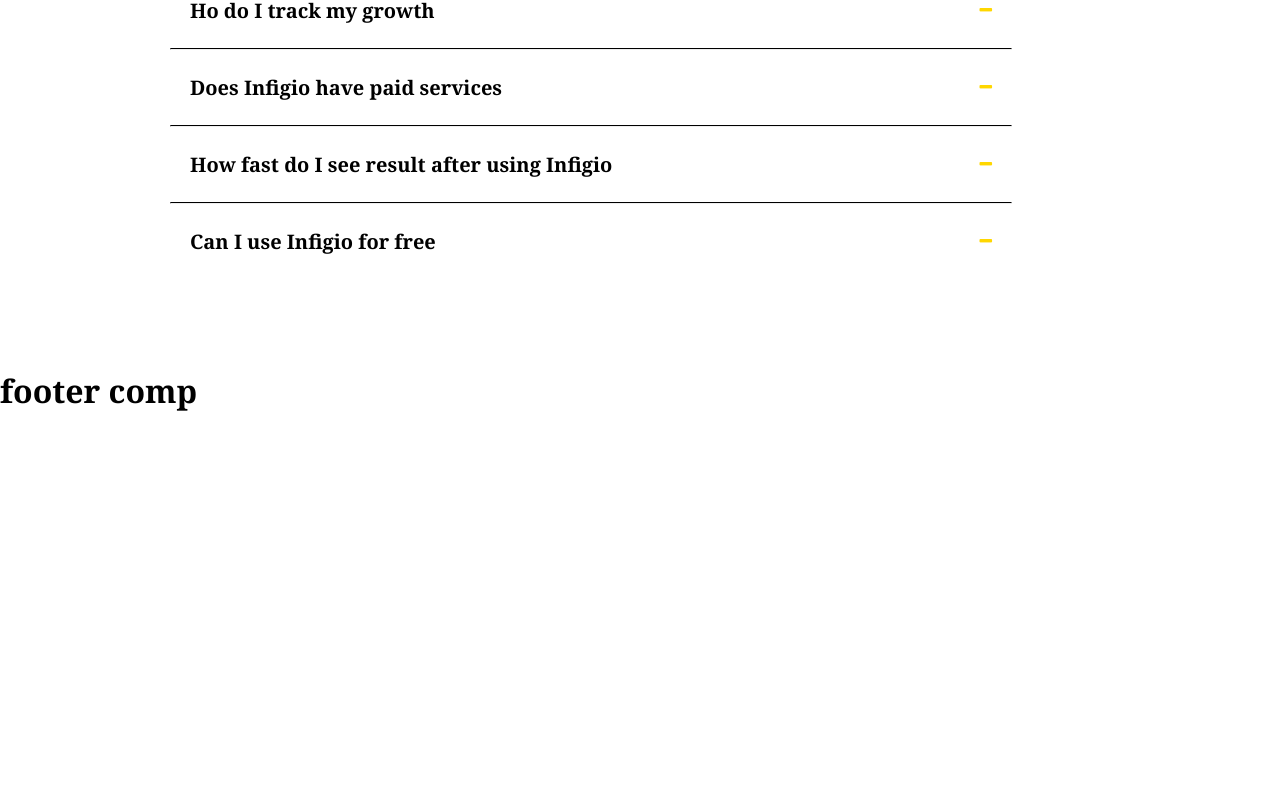
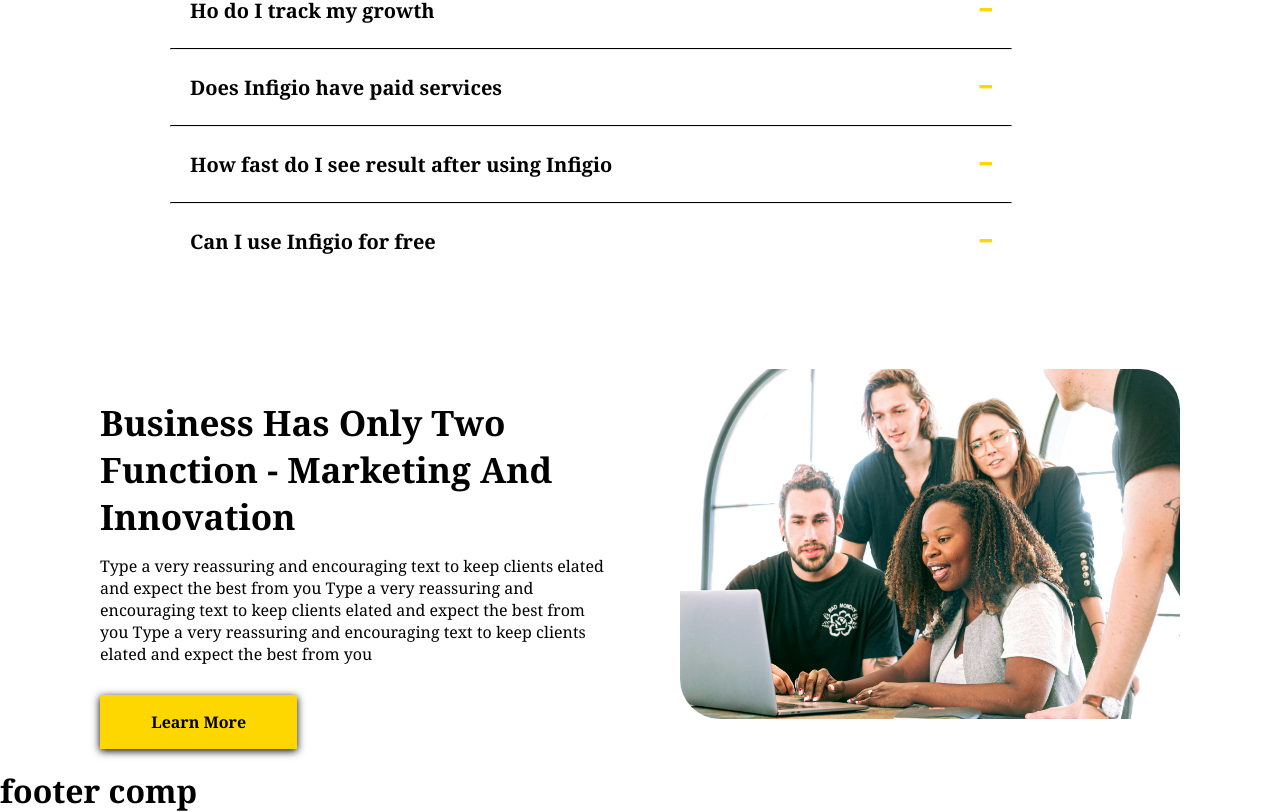
Before and after one commit to Jogata/SoftUni-React-Project, a React (Vite) app in the folder client/: page / in a window 1280 px wide. Shown: the part 3500-4312 px from the top of the page. Before the commit the page ends 3912 px from the top, so only its background shows below. Built offline with nearby package versions, Linux system fonts and the light colour scheme.

Commit message:
added learn more component

```diff
--- a/client/src/App.jsx
+++ b/client/src/App.jsx
@@ -27,6 +27,7 @@ import { About } from './components/travel/marketing/components/About/About'
 import { Services } from './components/travel/marketing/components/Services/Services'
 import { Feedback } from './components/travel/marketing/components/Feedback/Feedback'
 import { Faq } from './components/travel/marketing/components/FAQ/Faq'
+import { More } from './components/travel/marketing/components/More/More'
 
 function Loader() {
   return (
@@ -49,6 +50,7 @@ function App() {
         <Services />
         <Feedback />
         <Faq />
+        <More />
         <Footer />
           {/* <Routes>
             <Route path='/' element={<MainPage />} />
--- a/client/src/components/travel/marketing/components/FAQ/faq.css
+++ b/client/src/components/travel/marketing/components/FAQ/faq.css
@@ -2,9 +2,9 @@
     width: 90%;
     /* height: 60vh; */
     padding: 20px;
-    display: flex;
-    align-items: center;
-    flex-direction: column;
+    /* display: flex; */
+    /* align-items: center; */
+    /* flex-direction: column; */
     /* background-color: #f5f5f5; */
 }
 
--- /dev/null
+++ b/client/src/components/travel/marketing/components/More/More.jsx
@@ -0,0 +1,24 @@
+import { more } from '../../data';
+import img from '../../images/img2.jpg';
+import './more.css';
+
+export function More() {
+    return (
+        <div className="more">
+            <div className="more-left">
+                {more.map(({ head, desc }, index) => {
+                    return (
+                        <div className="left-content" key={index}>
+                            <h1>{head}</h1>
+                            <p>{desc}</p>
+                            <a href="#contact">Learn More</a>
+                        </div>
+                    )
+                })}
+            </div>
+            <div className="more-right">
+                <img src={img} alt="" />
+            </div>
+        </div>
+    )
+}
--- /dev/null
+++ b/client/src/components/travel/marketing/components/More/more.css
@@ -0,0 +1,51 @@
+.more {
+    /* height: 40vh; */
+    margin: 20px 0;
+    padding-inline: 100px;
+    display: flex;
+    gap: 70px;
+}
+
+.more .more-right img {
+    width: 500px;
+    height: 350px;
+    border-radius: 40px;
+}
+
+.more .more-left .left-content {
+    margin-top: 30px;
+    /* display: flex; */
+    /* flex-direction: column; */
+}
+
+.more .more-left .left-content h1 {
+    margin-bottom: 15px;
+    font-size: 35px;
+    font-weight: 700;
+}
+
+.more .more-left .left-content p {
+    margin-bottom: 30px;
+    font-size: 16px;
+}
+
+/* .more .more-left .left-content button {
+    width: 200px;
+    height: 50px;
+    font-size: 16px;
+    font-weight: 600;
+    border: none;
+    background-color: gold;
+    box-shadow: 0 2px 8px 0;
+} */
+
+.more .more-left .left-content a {
+    /* width: 200px; */
+    /* height: 50px; */
+    padding: 1em 3.2em;
+    color: black;
+    font-size: 16px;
+    font-weight: 600;
+    background-color: gold;
+    box-shadow: 0 2px 8px 0;
+}
```
